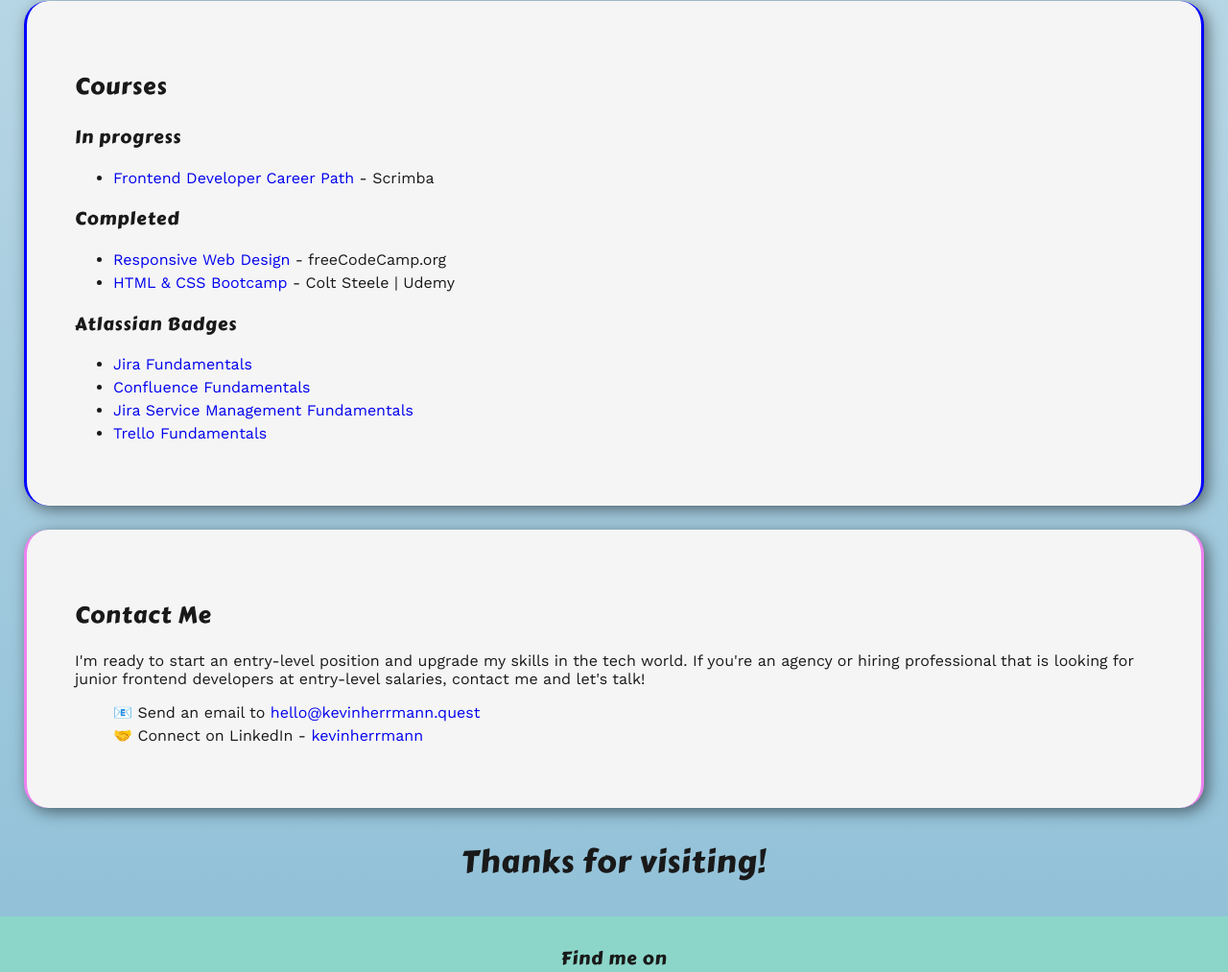
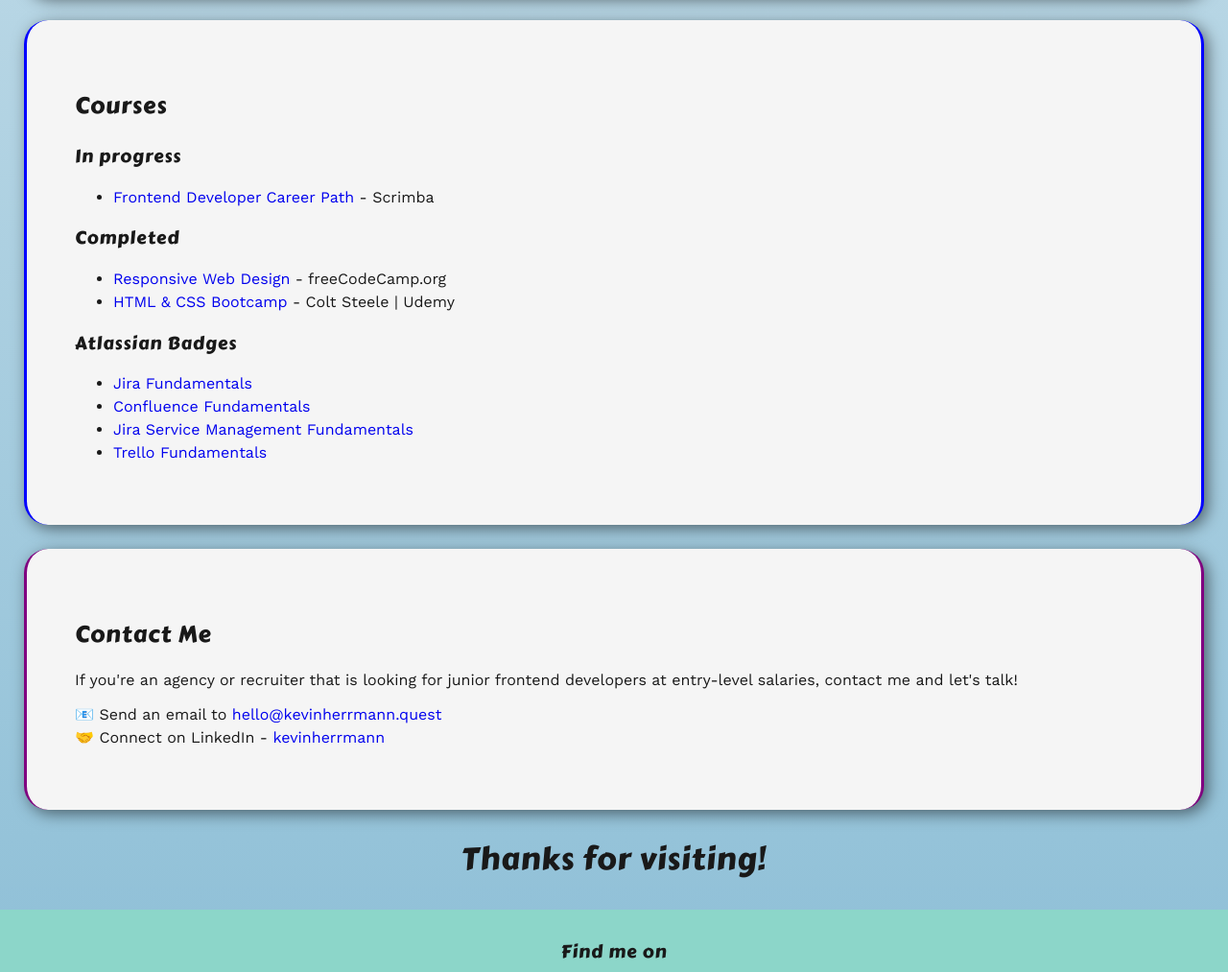
Before and after one commit to kevinx9000/portfolio-site, a plain HTML site: page index.html in a window 1280 px wide. Shown: the part 1787-2800 px from the top of the page at 96% size. Drawn offline with nearby package versions, Linux system fonts and the light colour scheme.

Commit message:
Add files via upload

```diff
--- a/index.css
+++ b/index.css
@@ -57,6 +57,10 @@ main a {
 main a:hover {
     background-color: blue;
     color: whitesmoke;
+}
+
+main p {
+    line-height: 1.25;
 }
 
 /********** HERO **********/
@@ -131,8 +135,12 @@ main a:hover {
 
 /********** CONTACT **********/
 .purple-border {
-    border-left: 3px solid violet;
-    border-right: 3px solid violet;
+    border-left: 3px solid purple;
+    border-right: 3px solid purple;
+}
+
+ul.contact-list {
+    padding-left: 0;
 }
 
 .contact-list li {
@@ -213,10 +221,9 @@ footer .profile-links a {
         row-gap: 15px;
     }
 
-    .section-text {
-        padding: 15px;
-        width: 90%;
-        margin: 0 auto;
+    .section-card {
+        padding: 25px;
+        margin: 25px 10px;
     }
 
     footer .profile-links {
--- a/index.html
+++ b/index.html
@@ -175,8 +175,7 @@
         <!-- CONTACT SECTION -->
         <section class="section-card purple-border">
             <h2>Contact Me</h2>
-            <p>I'm ready to start an entry-level position and upgrade my skills in the tech world. If you're an agency
-                or hiring professional that is looking for junior frontend developers at entry-level salaries, contact
+            <p>If you're an agency or recruiter that is looking for junior frontend developers at entry-level salaries, contact
                 me and let's talk!</p>
             <ul class="contact-list">
                 <li>📧 Send an email to <a href="mailto:hello@kevinherrmann.quest">hello@kevinherrmann.quest</a>
```
